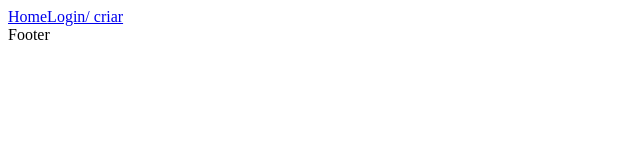
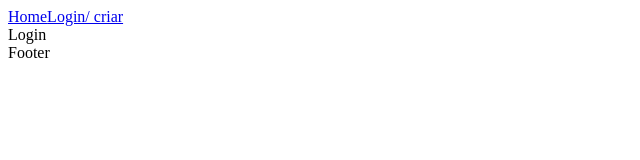
Before and after one commit to thiagonmiziara/dogs, a React (Create React App) app in the folder dogs/: page /login in a window 1280 px wide. Shown: the top 160 px of the page, without its empty margins (0-640 px from the left). Built offline with nearby package versions, Linux system fonts and the light colour scheme.

Commit message:
add rotas bases

```diff
--- a/dogs/src/App.js
+++ b/dogs/src/App.js
@@ -4,6 +4,7 @@
 import Footer from "./Components/Footer";
 import Header from "./Components/Header";
 import Home from "./Components/Home";
+import Login from "./Components/Login/Login";
 
 const App = () => {
   return (
@@ -12,6 +13,8 @@
         <Header />
         <Routes>
           <Route path="/" element={<Home/>}/>
+          <Route path="/login" element={<Login/>}/>
+
         </Routes>
         <Footer />
       </BrowserRouter>
--- /dev/null
+++ b/dogs/src/Components/Login/Login.jsx
@@ -0,0 +1,11 @@
+import React from 'react'
+
+const Login = () => {
+  return (
+    <div>
+      Login
+    </div>
+  )
+}
+
+export default Login
```
Also changed, not shown: 1 other file (tests, documents, lock files or other folders).
